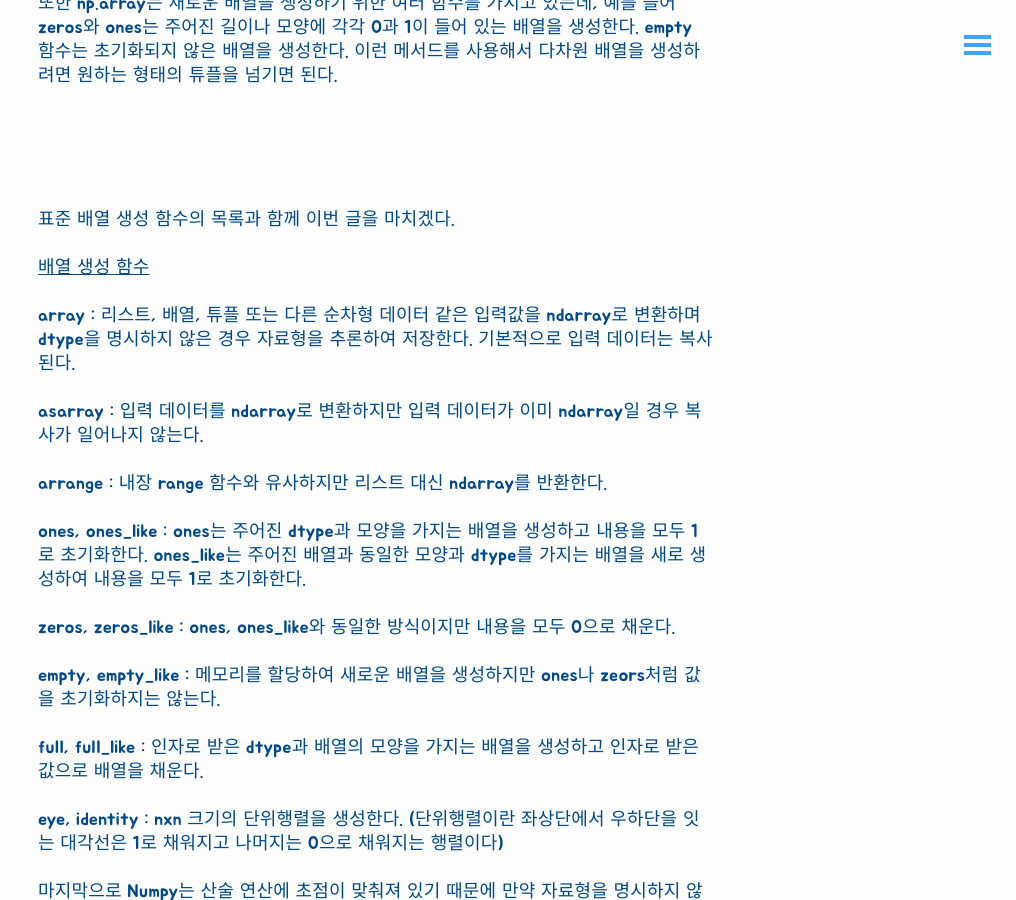
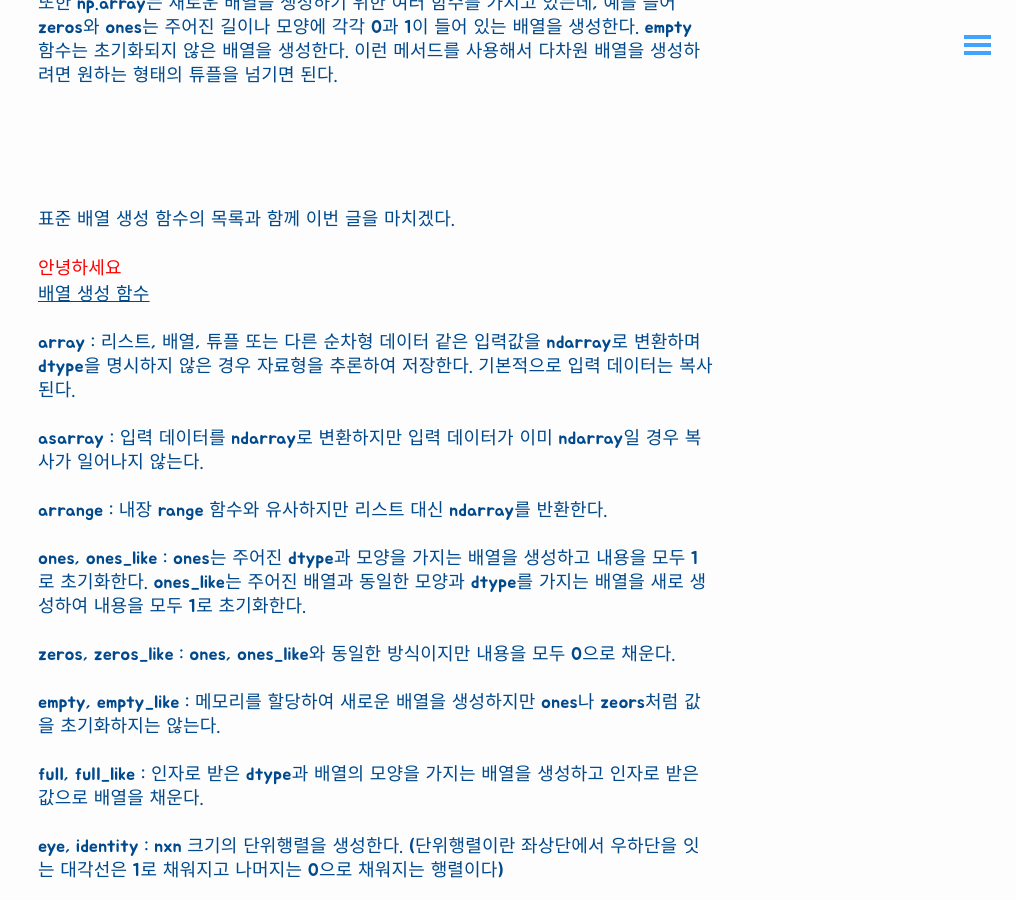
Before and after one commit to sinsaonee/growth-hacker1, a Jekyll site: the page built from _posts/2019-12-12-NumPy-배열과벡터연산#1.md, in a window 1280 px wide and 900 px high, scrolled down 5249 px. Shown: the whole window, without its empty margins (264-1280 px from the left). Built offline with Jekyll 4.4.1, drawn with Linux system fonts in a browser that asks for light colours; comment, search, counter and statistics services are not loaded.

Commit message:
Update 2019-12-12-NumPy-배열과벡터연산#1.md

```diff
--- a/_posts/2019-12-12-NumPy-배열과벡터연산#1.md
+++ b/_posts/2019-12-12-NumPy-배열과벡터연산#1.md
@@ -113,6 +113,8 @@ sw_data2는 리스트를 담고 있는 리스트이므로 Numpy 배열인 sw_arr
 
 
 
+<red style ="color: red">안녕하세요</red>
+
 <u>배열 생성 함수</u>
 
 array : 리스트, 배열, 튜플 또는 다른 순차형 데이터 같은 입력값을 ndarray로 변환하며 dtype을 명시하지 않은 경우 자료형을 추론하여 저장한다. 기본적으로 입력 데이터는 복사된다.
```
